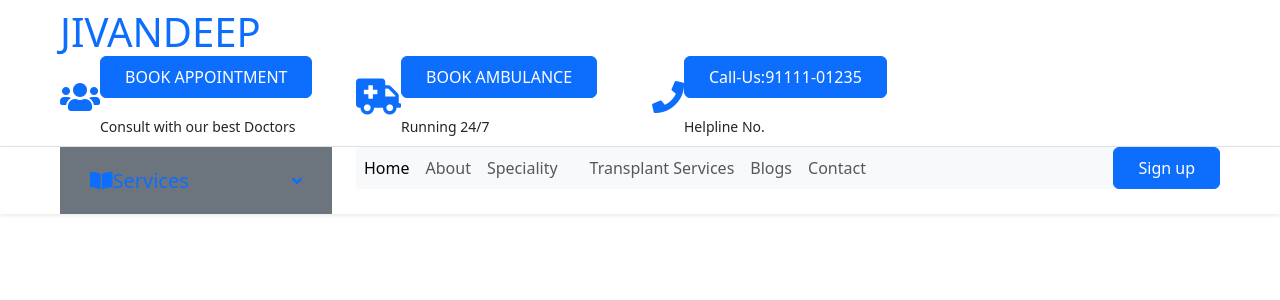
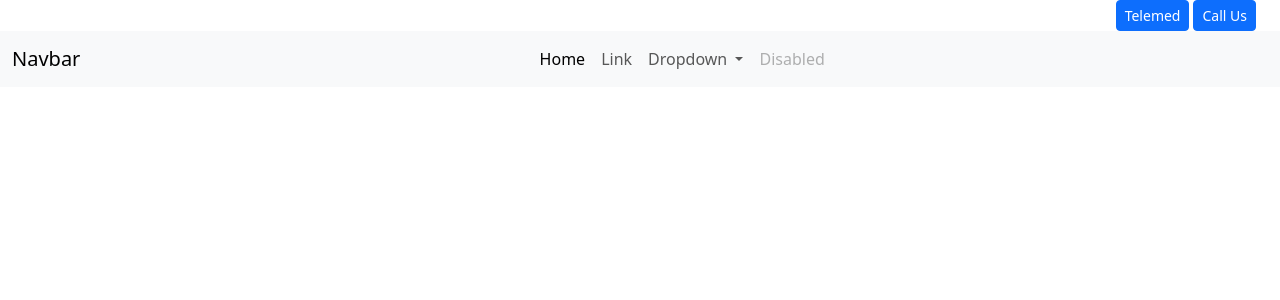
Before and after one commit to JivandeepHealthServices/website-Jivandeep, a Django app: template website/templates/base.html in a window 1280 px wide. Shown: the top 300 px of the page. Run offline with Django 4.2, Linux system fonts and the light colour scheme; the template is opened without the code that fills it, so the values that code supplies are empty; some libraries are stand-ins or nearby versions.

Commit message:
modified the nav bar

```diff
--- a/website/templates/base.html
+++ b/website/templates/base.html
@@ -34,60 +34,90 @@
 
 </head>
 <body>
-<header>
+<section class="header-section">
     <div class="header">
 
-        <!-- Topbar Start -->
-    <div class="container-fluid d-none d-lg-block header-top">
-        <div class="row align-items-center py-2 px-xl-5 header-top-elements">
-            <div class="col-lg-0">
-                <a href="" class="text-decoration-none">
-                    <h1 class="m-0"><span class="text-primary">J</span>IVANDEEP</h1>
-                </a>
-            </div>
-            <div class="col-lg-3 text-right">
-                <div class="d-inline-flex align-items-center">
-                    <i class="fa fa-2x fas fa-users text-primary mr-3"></i>
-                    <div class="text-left">
-                        <p>
-                            <a class="btn btn-primary py-2 px-4 ml-auto d-none d-lg-block" href="">
-                                BOOK APPOINTMENT
-                            </a>
-                        </p>
-                        <small>Consult with our best Doctors</small>
-                    </div>
+    <!-- Topbar Start -->
+        <div class="container-fluid header-top ">
+            <div class="header-top-elements-container container-fluid d-grid gap-1 d-md-flex justify-content-md-end">
+
+                <div class="header-top-element d-inline">
+                    <a href="#" class="btn btn-primary btn-sm">Telemed</a>
                 </div>
-            </div>
-            <div class="col-lg-3 text-right">
-                <div class="d-inline-flex align-items-center">
-                 <i class="fa fa-ambulance text-primary mr-3" style="font-size:36px;"></i>
-                    <div class="text-left">
-                        <p>
-                        <a class="btn btn-primary py-2 px-4 ml-auto d-none d-lg-block" href="">BOOK AMBULANCE</a>
-                    </p>
-                        <small>Running 24/7</small>
-                    </div>
-                </div>
-            </div>
-            <div class="col-lg-3 text-right">
-                <div class="d-inline-flex align-items-center">
-                    <i class="fa fa-2x fa-phone text-primary mr-3"></i>
-                    <div class="text-left">
-                        <p>
-                        <a class="btn btn-primary py-2 px-4 ml-auto d-none d-lg-block" href="">Call-Us:91111-01235</a>
-                        </p>
-                        <small>Helpline No.</small>
-                    </div>
+
+                {% comment %} <div class="header-top-element d-inline">
+                    <a href="#" class="btn btn-primary btn-sm">Ambulance</a>
+                </div> {% endcomment %}
+
+                <div class="header-top-element d-inline">
+                    <a href="#" class="btn btn-primary btn-sm">Call Us</a>
                 </div>
             </div>
         </div>
-    </div>
     <!-- Topbar End -->
 
 
     <!-- Navbar Start -->
+{% comment %} <div class="container-fluid header-main">
+    <div class="header-logo">
 
-    <div class="container-fluid sticky-top bg-white shadow-sm header-main">
+    </div>
+    <div class="header-navigation">
+
+    </div> {% endcomment %}
+{% comment %} Bootstrap navigation {% endcomment %}
+<nav class="navbar navbar-expand-lg bg-body-tertiary">
+    <div class="container-fluid gap-20">
+        <a class="navbar-brand mb-0 h1" href="#">Navbar</a>
+
+        <button class="navbar-toggler" type="button" data-bs-toggle="collapse" data-bs-target="#navbarSupportedContent" aria-controls="navbarSupportedContent" aria-expanded="false" aria-label="Toggle navigation">
+            <span class="navbar-toggler-icon"></span>
+        </button>
+
+
+
+
+        <div class="collapse navbar-collapse " id="navbarSupportedContent">
+            <div class="mx-auto">
+                <ul class="navbar-nav me-auto mb-2 mb-lg-0">
+                <li class="nav-item">
+                    <a class="nav-link active" aria-current="page" href="#">Home</a>
+                </li>
+
+                <li class="nav-item">
+                    <a class="nav-link" href="#">Link</a>
+                </li>
+
+                <li class="nav-item dropdown">
+                    <a class="nav-link dropdown-toggle" href="#" role="button" data-bs-toggle="dropdown" aria-expanded="false">
+                    Dropdown
+                    </a>
+                    <ul class="dropdown-menu">
+                    <li><a class="dropdown-item" href="#">Action</a></li>
+                    <li><a class="dropdown-item" href="#">Another action</a></li>
+                    <li><hr class="dropdown-divider"></li>
+                    <li><a class="dropdown-item" href="#">Something else here</a></li>
+                    </ul>
+                </li>
+
+                <li class="nav-item">
+                    <a class="nav-link disabled">Disabled</a>
+                </li>
+                </ul>
+                {% comment %} <form class="d-flex" role="search">
+                <input class="form-control me-2" type="search" placeholder="Search" aria-label="Search">
+                <button class="btn btn-outline-success" type="submit">Search</button>
+                </form> {% endcomment %}
+            </div>
+
+        </div>
+
+    </div>
+</nav>
+
+</div> {% comment %} header div closes {% endcomment %}
+
+    {% comment %} <div class="container-fluid sticky-top bg-white shadow-sm header-main">
         <div class="row border-top px-xl-5">
             <div class="col-lg-3 d-none d-lg-block">
                 <a class="d-flex align-items-center justify-content-between bg-secondary w-100 text-decoration-none" data-toggle="collapse" href="#navbar-vertical" style="height: 67px; padding: 0 30px;">
@@ -138,12 +168,12 @@
                     </div>
                 </nav>
             </div>
-        </div>
-    </div>
-</div>
+        </div> {% endcomment %}
+    {% comment %} </div> {% endcomment %}
+{% comment %} </div> {% endcomment %}
     <!-- Navbar End -->
-</div>
-</header>
+{% comment %} </div> {% endcomment %}
+</section>
 
 
 
@@ -165,14 +195,14 @@
 
      <script src="https://code.jquery.com/jquery-3.4.1.min.js"></script>
      {% comment %} <script src="https://stackpath.bootstrapcdn.com/bootstrap/4.4.1/js/bootstrap.bundle.min.js"></script> {% endcomment %}
-     <script src="lib/easing/easing.min.js"></script>
-     <script src="lib/owlcarousel/owl.carousel.min.js"></script>
+     {% comment %} <script src="lib/easing/easing.min.js"></script>
+     <script src="lib/owlcarousel/owl.carousel.min.js"></script> {% endcomment %}
 
      <!-- Contact Javascript File -->
-     <script src="mail/jqBootstrapValidation.min.js"></script>
-     <script src="mail/contact.js"></script>
+     {% comment %} <script src="mail/jqBootstrapValidation.min.js"></script>
+     <script src="mail/contact.js"></script> {% endcomment %}
 
      <!-- Template Javascript -->
-     <script src="js/main.js"></script>
+     {% comment %} <script src="js/main.js"></script> {% endcomment %}
 </body>
 </html>
```
